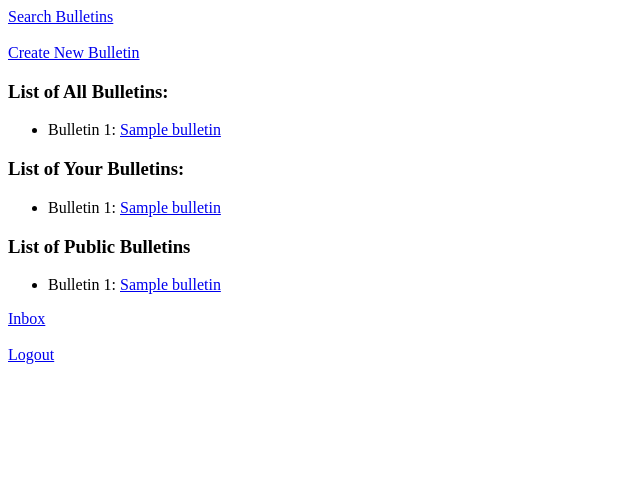
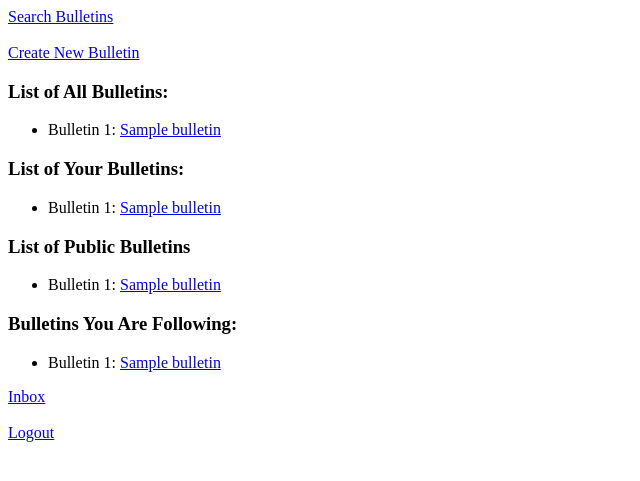
Before and after one commit to mrranderson/cs3240-f14-team23, a Django app: page / in a window 1280 px wide. Shown: the top 481 px of the page, without its empty margins (0-640 px from the left). Run offline with Django 3.2, Linux system fonts and the light colour scheme; a user stored in the database is signed in; tables that the repository leaves empty hold one stand-in row (values such as "Sample post"); data that the repository does not hold is empty.

Commit message:
added follow notification functionality

```diff
--- a/project/secure_witness/models.py
+++ b/project/secure_witness/models.py
@@ -36,3 +36,7 @@ class Notification(models.Model):
     is_request = models.BooleanField(default=False)
     is_update = models.BooleanField(default=False)
     bulletin = models.ForeignKey(Bulletin)
+
+class Follow(models.Model):
+    owner = models.ForeignKey(User)
+    bulletin = models.ForeignKey(Bulletin)
--- a/project/secure_witness/templates/secure_witness/index.html
+++ b/project/secure_witness/templates/secure_witness/index.html
@@ -35,6 +35,17 @@
 	<p>There are no public bulletins</p>
 {%endif%}
 
+<h3>Bulletins You Are Following:</h3>
+{% if fol_bulletins %}
+	<ul>
+	{%for bulletin in fol_bulletins %}
+		<li>Bulletin {{forloop.counter}}: <a href="{% url 'detail_bulletin' bulletin.bulletin.id %}">{{ bulletin.bulletin.title }}</a></li>
+	{%endfor%}
+	</ul>
+{%else%}
+	<p>You are following no bulletins</p>
+{%endif%}
+
 <a href="/inbox">{{inbox_str}}</a>
 
 {% endblock %}
--- a/project/secure_witness/views.py
+++ b/project/secure_witness/views.py
@@ -7,7 +7,7 @@ from django.utils import timezone
 from django.contrib.auth.decorators import login_required
 from forms import UserForm, BasicSearchForm, BulletinForm
 from django.contrib.auth import login, authenticate, logout
-from secure_witness.models import Bulletin, Document, Notification
+from secure_witness.models import Bulletin, Document, Notification, Follow
 from django.contrib.auth.models import User
 
 #def IndexView(request):
@@ -25,8 +25,9 @@ def IndexView(request):
 
     your_bulletins = Bulletin.objects.filter(author=request.user)
     pub_bulletins = Bulletin.objects.filter(is_public=True)
+    fol_bulletins = Follow.objects.filter(owner=request.user)
 
-    return render(request, 'secure_witness/index.html', {'bulletin_list': bulletin_list, 'inbox_str': inbox_str, 'your_bulletins': your_bulletins, 'pub_bulletins': pub_bulletins})
+    return render(request, 'secure_witness/index.html', {'bulletin_list': bulletin_list, 'inbox_str': inbox_str, 'your_bulletins': your_bulletins, 'pub_bulletins': pub_bulletins, 'fol_bulletins': fol_bulletins})
 
 @login_required
 def basic_search(request):
@@ -132,9 +133,25 @@ def inbox(request):
 
 @login_required
 def follow_bulletin(request, bulletin_id):
-    #Code needs work - cases
+
+    bulletin = get_object_or_404(Bulletin, pk=bulletin_id)
+
+    if request.user.username == bulletin.author.username:
+        return HttpResponseRedirect('/')
+    for fol in Follow.objects.filter(bulletin=bulletin):
+        if fol.owner == request.user:
+            return HttpResponseRedirect('/')
+    if bulletin.is_public == False:
+        return HttpResponseRedirect('/')
+
+    #Create a follow object
+    f = Follow()
+    f.owner = request.user
+    f.bulletin = bulletin
+    f.save()
+
+    #Create a notification object
     n = Notification()
-    bulletin = get_object_or_404(Bulletin, pk=bulletin_id)
     n.subject = str(request.user) + ' has started following your bulletin'
     n.sender = request.user
     n.recipient = bulletin.author
@@ -160,6 +177,17 @@ def edit_bulletin(request, bulletin_id):
             else:
                 bulletin.is_searchable = False
             bulletin.save()
+
+            #Send notification to users following the bulletin
+            for fol in Follow.objects.filter(bulletin=bulletin):
+                n = Notification()
+                n.subject = 'something youre following has been changed'
+                n.sender = request.user
+                n.recipient = fol.owner
+                n.message = 'auto generated'
+                n.bulletin = bulletin
+                n.save()
+
         else:
             return HttpResponseRedirect('/logout')
         return HttpResponseRedirect('/')
```
Also changed, not shown: project/secure_witness/migrations/0008_follow.py (added).
